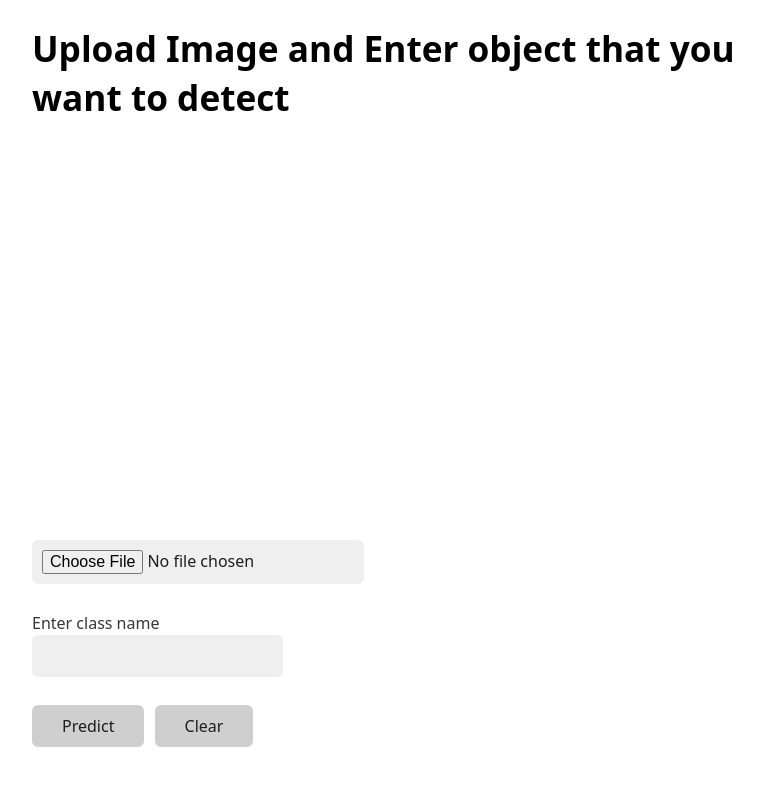
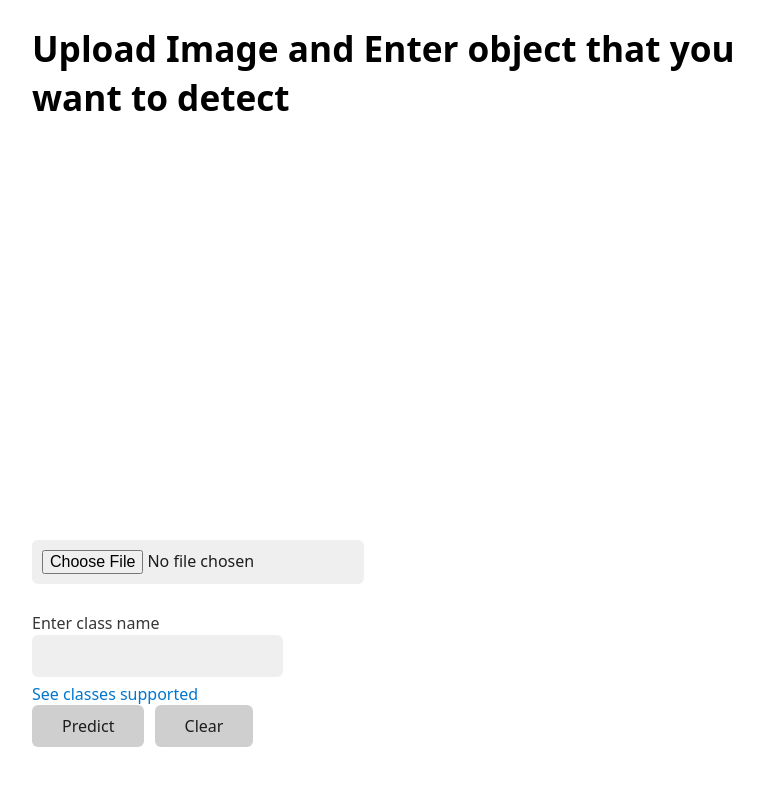
Before and after one commit to AniketDogra/AniketDogra.github.io, a Jekyll site: the page interest_extract/index.html, which Jekyll copies as it is, in a window 1280 px wide. Shown: the top 786 px of the page, without its empty margins (208-971 px from the left). Built offline with Jekyll 4.4.1, drawn with Linux system fonts in a browser that asks for light colours.

Commit message:
Update index.html

```diff
--- a/interest_extract/index.html
+++ b/interest_extract/index.html
@@ -17,7 +17,7 @@
     <h1>Upload Image and Enter object that you want to detect</h1>
     <canvas id="canvas" width="500" height="400"></canvas><br>
     <input type="file" id="inp"></input><br> Enter class name
-    <input type="text" id="txt_input"><br>
+    <input type="text" id="txt_input"><a href="https://github.com/AniketDogra/AniketDogra.github.io/blob/master/interest_extract/classes.txt">See classes supported</a><br>
     <button id="run">Predict</button>
     <button id="clear">Clear</button><br>
     <h3 id="result"></h3><br>
```
